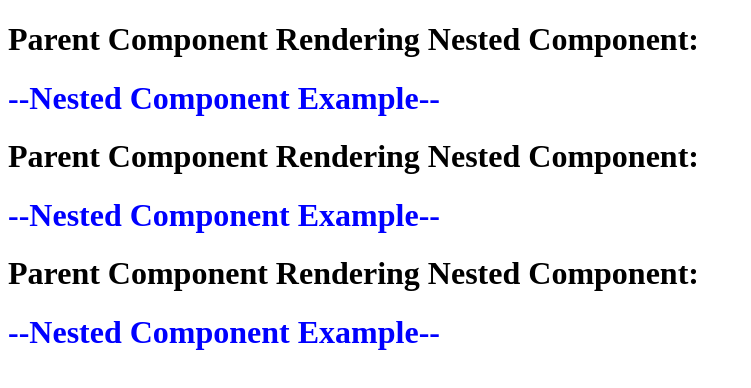
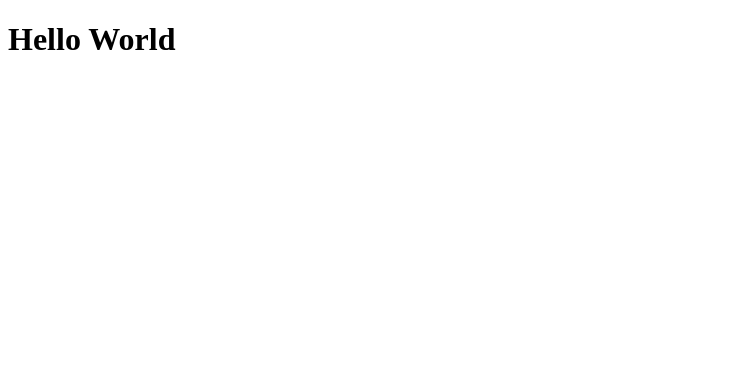
Before and after one commit to Saugat-Gr/vue_3, a Vue app: page / in a window 1280 px wide. Shown: the top 388 px of the page, without its empty margins (0-751 px from the left). Built offline with nearby package versions, Linux system fonts and the light colour scheme.

Commit message:
Empty Repo for future uses

```diff
--- a/src/App.vue
+++ b/src/App.vue
@@ -1,14 +1,11 @@
 <script setup>
 
-import HelloWorld from './components/HelloWorld.vue'
 
 </script>
 
 
 <template>
-     <HelloWorld />
-     <HelloWorld />
-     <HelloWorld />
+     <h1>Hello World</h1>
 </template>
 
 
--- a/src/components/HelloWorld.vue
+++ /dev/null
@@ -1,11 +0,0 @@
-<script setup>
-import NestedComponent from './NestedComponent.vue'
-</script>
-
-<template>
-    <h1>Parent Component Rendering Nested Component:</h1>
-    <NestedComponent />
-</template>
-
-<style scoped>
-</style>
--- a/src/components/NestedComponent.vue
+++ /dev/null
@@ -1,16 +0,0 @@
-<script setup> </script>
-
-<template>
-
-  <h1>--Nested Component Example--</h1>
-
-</template>
-
-
-<style scoped>
-
-   h1 {
-    color: blue;
-  }
-
-</style>
```
